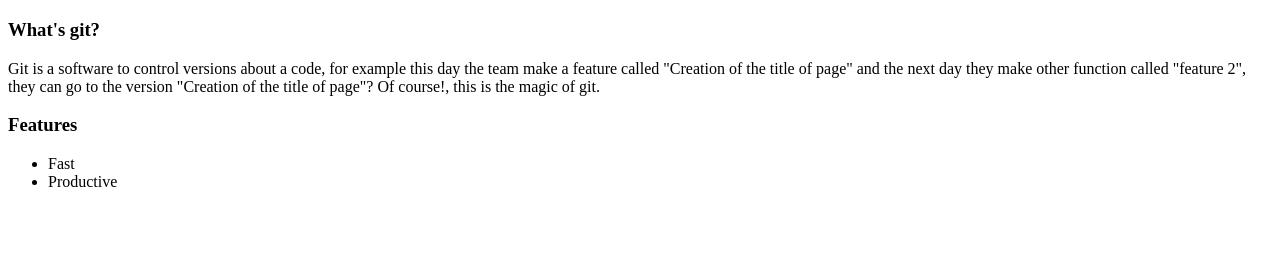
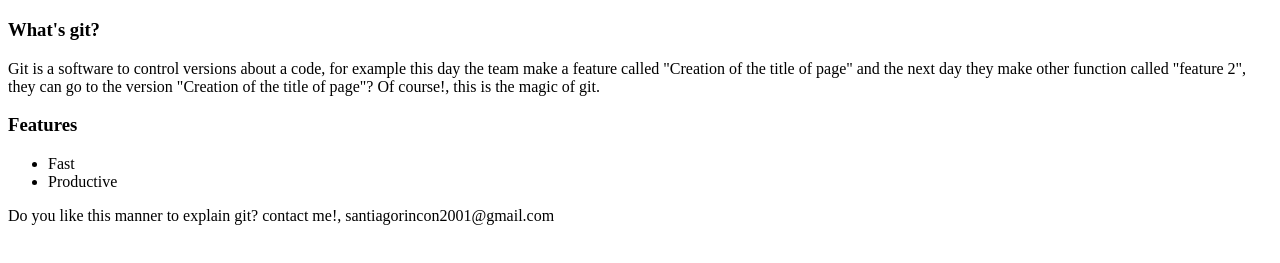
Before and after one commit to sanrinconr/demo-git, a plain HTML site: page index.html in a window 1280 px wide. Shown: the part 61-324 px from the top of the page. Drawn offline with Linux system fonts and the light colour scheme.

Commit message:
added footer with contact info

```diff
--- a/index.html
+++ b/index.html
@@ -17,5 +17,9 @@
 	<li>Fast</li>
 	<li>Productive</li>
     </ul>
+
+    <footer>
+        Do you like this manner to explain git? contact me!, santiagorincon2001@gmail.com
+    </footer>
 </body>
 </html>
```
